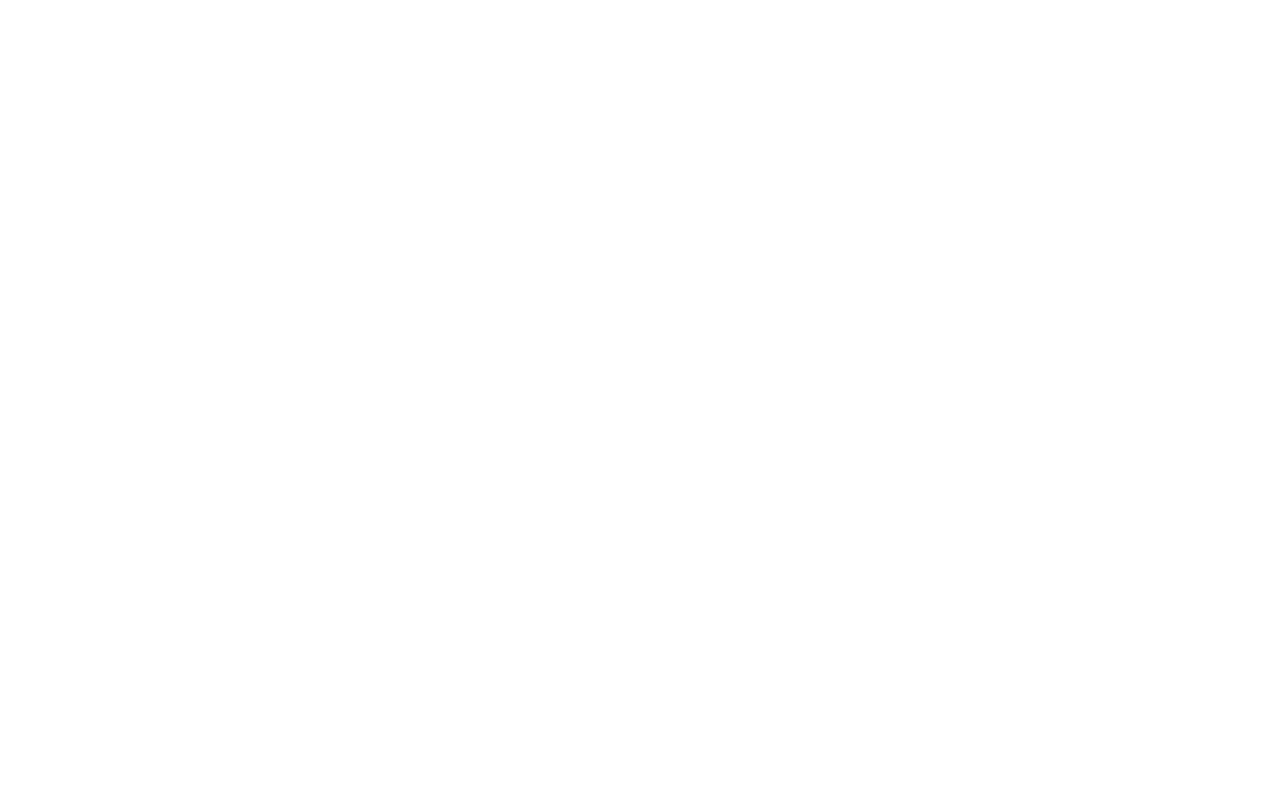
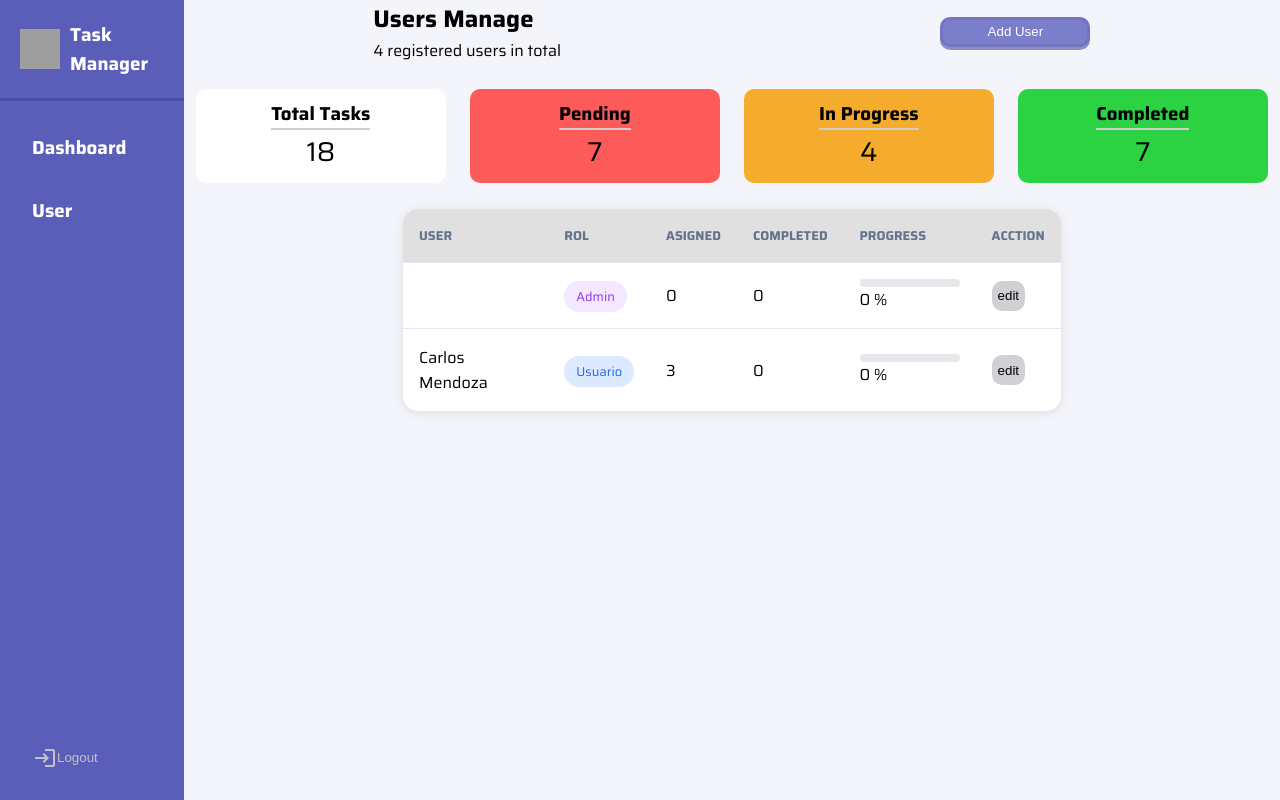
Before and after one commit to Yjsd121/Tasks-Manager, a React (Vite) app: page /AdminView/User in a window 1280 px wide. Before the commit this address had no page. Built offline with nearby package versions, Linux system fonts and the light colour scheme; grey boxes are pictures that could not be loaded.

Commit message:
Dashboard View started and improving router

```diff
--- a/src/AdminView/AdminView.css
+++ /dev/null
@@ -1,29 +0,0 @@
-.AdminView-container {
-  display: flex;
-  flex-direction: row;
-}
-
-.container {
-  width: 100%;
-}
-
-.Title-container {
-  display: flex;
-  flex-direction: row;
-  justify-content: space-around;
-  align-items: center;
-}
-
-.Title-container button {
-  width: 150px;
-  background-color: rgb(186, 122, 247);
-  outline: none;
-  border: solid 2px rgb(157, 53, 253);
-  box-shadow: 0px 3px 0 0 rgba(157, 53, 253,.5);
-  transition: all .3s ease;
-}
-
-.Title-container button:active {
-  box-shadow: 0px 0px 0 0 rgba(157, 53, 253,.5);
-  transform: translateY(3px);
-}
--- /dev/null
+++ b/src/AdminView/Dashboard/Dashboard.jsx
@@ -0,0 +1,23 @@
+import { SideBar } from '../../components/SideBar/SideBar'
+
+export function Dashboard() {
+  return (
+    <section>
+      <section className='AdminView-container'>
+        <SideBar />
+        <section className='container'>
+          <section className='Title-container'>
+            <div className='title'>
+              <h2>Dashbaord</h2>
+              <p>performance per user</p>
+            </div>
+            <button>Add User</button>
+          </section>
+          <div>
+            hola
+          </div>
+        </section>
+      </section>
+    </section>
+  )
+}
--- /dev/null
+++ b/src/AdminView/UserView/AdminView.css
@@ -0,0 +1,115 @@
+.AdminView-container {
+  display: flex;
+  flex-direction: row;
+  background-color: #f4f5fb;
+}
+
+.container {
+  width: 100%;
+  display: flex;
+  flex-direction: column;
+  gap: 1rem;
+}
+
+.Title-container {
+  display: flex;
+  flex-direction: row;
+  justify-content: space-around;
+  align-items: center;
+}
+
+.Title-container button {
+  width: 150px;
+  background-color: #7b7fcb;
+  outline: none;
+  border: solid 3px rgb(114, 117, 189);
+  box-shadow: 0px 3px 0 0 rgba(114, 117, 189, .8);
+  transition: all .3s ease;
+  color: white;
+}
+
+.Title-container button:hover {
+  background-color: #6a6eba;
+}
+.Title-container button:active {
+  box-shadow: 0px 0px 0 0 rgba(157, 53, 253, .5);
+  transform: translateY(3px);
+}
+
+.table-container {
+  width: 100%;
+  justify-content: center;
+  display: flex;
+}
+
+.users-table {
+  width: 60%;
+  border-collapse: collapse;
+  background: rgb(255, 255, 255);
+  border-radius: 15px;
+  overflow: hidden;
+  box-shadow: 0 2px 10px rgba(0, 0, 0, .1);
+}
+
+.users-table thead {
+  background: #e0e0e0;
+}
+
+.users-table th {
+  text-align: left;
+  padding: 16px;
+  font-size: .8rem;
+  text-transform: uppercase;
+  color: #64748b;
+}
+
+.users-table td {
+  padding: 16px;
+  border-top: 1px solid #e2e8f0;
+}
+
+.users-table tbody tr:hover {
+  background: #f8fafc;
+}
+
+.role {
+  padding: 5px 12px;
+  border-radius: 20px;
+  font-size: .8rem;
+}
+
+.role.Admin {
+  background: #f3e8ff;
+  color: #9333ea;
+}
+
+.role.Usuario {
+  background: #dbeafe;
+  color: #2563eb;
+}
+
+.progress-container {
+  width: 100px;
+  height: 8px;
+
+  background: #e5e7eb;
+  border-radius: 10px;
+  overflow: hidden;
+}
+
+.progress-bar {
+  height: 100%;
+  background: #14b8a6;
+  border-radius: 10px;
+}
+
+.btn-table {
+  padding: 5px;
+  background-color: #cfd1d4;
+  border: solid 1px transparent;
+  transition: all .3s ease;
+}
+
+.btn-table:active {
+  scale: 1.25;
+}
--- a/src/AdminView/AdminView.jsx
+++ b/src/AdminView/UserView/AdminView.jsx
@@ -1,19 +1,20 @@
-import { Minichart } from '../components/minichart/minichart'
-import { SideBar } from '../components/SideBar/SideBar'
-import { UsersTable } from '../components/table/Table'
+import { Minichart } from '../../components/minichart/minichart'
+import { SideBar } from '../../components/SideBar/SideBar'
+import { UsersTable } from '../../components/table/Table'
 import './AdminView.css'
-import { users } from '../mock/userdata'
+import { users } from '../../mock/userdata'
+
 export function AdminView() {
   const totalusers = 4
   return (
-    <main>
+    <section>
       <section className='AdminView-container'>
         <SideBar />
         <section className='container'>
           <section className='Title-container'>
             <div className='title'>
               <h2>Users Manage</h2>
-              <p>{totalusers}  registered users in total</p>
+              <p>{totalusers} registered users in total</p>
             </div>
             <button>Add User</button>
           </section>
@@ -21,6 +22,6 @@
           <UsersTable users={users} />
         </section>
       </section>
-    </main>
+    </section>
   )
 }
--- a/src/App.jsx
+++ b/src/App.jsx
@@ -2,7 +2,8 @@
 import { BrowserRouter, Routes, Route } from 'react-router-dom'
 import { Login } from './login/login'
 import { Viewtask } from './main/Viewtask'
-import { AdminView } from './AdminView/AdminView'
+import { AdminView } from './AdminView/UserView/AdminView'
+import { Dashboard } from './AdminView/Dashboard/Dashboard'
 
 export function App() {
   return (
@@ -10,7 +11,10 @@
       <Routes>
         <Route path='/' element={<Login />} />
         <Route path='/tasksView' element={<Viewtask />} />
-        <Route path='/AdminView' element={<AdminView />} />
+        <Route path='/AdminView'>
+          <Route path='User' element={<AdminView />} />
+          <Route path='Dashboard' element={<Dashboard />} />
+        </Route>
       </Routes>
     </BrowserRouter>
   )
--- a/src/components/SideBar/SideBar.css
+++ b/src/components/SideBar/SideBar.css
@@ -1,9 +1,9 @@
 .sidebar {
-  width: 250px;
+
   height: 100vh;
   display: flex;
   flex-direction: column;
-  background: #1e293b;
+  background: #5a5eb8;
   color: white;
 }
 
@@ -12,6 +12,7 @@
   align-items: center;
   gap: 10px;
   padding: 20px;
+  border-bottom: solid 3px #3c41a180;
 }
 
 .sidebar-header img {
@@ -32,10 +33,12 @@
   text-decoration: none;
   padding: 12px;
   border-radius: 8px;
+  transition: all .3s ease;
 }
 
 .sidebar-nav a:hover {
-  background: #334155;
+  color: #5a5eb8;
+  background: #ffffff;
 }
 
 .sidebar-footer {
@@ -50,9 +53,16 @@
 .btn-logout {
   display: flex;
   align-items: center;
-  justify-content: center;
+  justify-content: left;
   width: 100%;
   height: 45px;
-  background-color:rgb(252, 135, 135);
-  border: solid 3px rgba(192, 71, 71, 0.692);
+  background-color: transparent;
+  border: solid 1px transparent;
+  color: rgb(196, 194, 194);
+  transition: all .2s ease;
+
 }
+
+.btn-logout:hover {
+  color: white;
+}
--- a/src/components/SideBar/SideBar.jsx
+++ b/src/components/SideBar/SideBar.jsx
@@ -1,17 +1,18 @@
 import { NavLink } from 'react-router-dom'
 import './SideBar.css'
 import LoginOutlinedIcon from '@mui/icons-material/LoginOutlined'
+
 export function SideBar() {
   return (
     <aside className='sidebar'>
       <div className='sidebar-header'>
-        <img className='icon' src='TasksIcon.png' alt='Logo' />
-        <h2>Task Manager</h2>
+        <img className='icon' src='/TasksIcon.png' alt='Logo' />
+        <h3>Task Manager</h3>
       </div>
 
       <nav className='sidebar-nav'>
-        <NavLink to='/dashboard'><h3>Dashboard</h3></NavLink>
-        <NavLink to='/tasks'><h3>User</h3></NavLink>
+        <NavLink to='/AdminView/Dashboard'><h3>Dashboard</h3></NavLink>
+        <NavLink to='/AdminView/User'><h3>User</h3></NavLink>
       </nav>
 
       <div className='sidebar-footer'>
--- a/src/components/table/Table.jsx
+++ b/src/components/table/Table.jsx
@@ -1,14 +1,15 @@
 export function UsersTable({ users }) {
   return (
-    <table>
+    <section className='table-container'>
+      <table className='users-table'>
         <thead>
           <tr>
-          <th>Usuario</th>
+            <th>User</th>
             <th>Rol</th>
-          <th>Asignadas</th>
-          <th>Completadas</th>
-          <th>Progreso</th>
-          <th>Acciones</th>
+            <th>Asigned</th>
+            <th>Completed</th>
+            <th>Progress</th>
+            <th>Acction</th>
           </tr>
         </thead>
 
@@ -24,17 +25,30 @@
             return (
               <tr key={user.id}>
                 <td>{user.name}</td>
-              <td>{user.role}</td>
+                <td>
+                  <span className={`role ${user.role}`}>
+                    {user.role}
+                  </span>
+                </td>
                 <td>{user.assigned}</td>
                 <td>{user.completed}</td>
-              <td>{progress}%</td>
                 <td>
-                Editar
+                  <div className='progress-container'>
+                    <div
+                      className='progress-bar'
+                      style={{ width: `${progress}%` }}
+                    />
+                  </div>
+                  {progress} %
+                </td>
+                <td>
+                  <button className='btn-table'>edit</button>
                 </td>
               </tr>
             )
           })}
         </tbody>
       </table>
+    </section>
   )
 }
```
Also changed, not shown: src/AdminView/Dashboard/Dashboard.css (added). Lines whose indentation alone changed are shown as unchanged.
